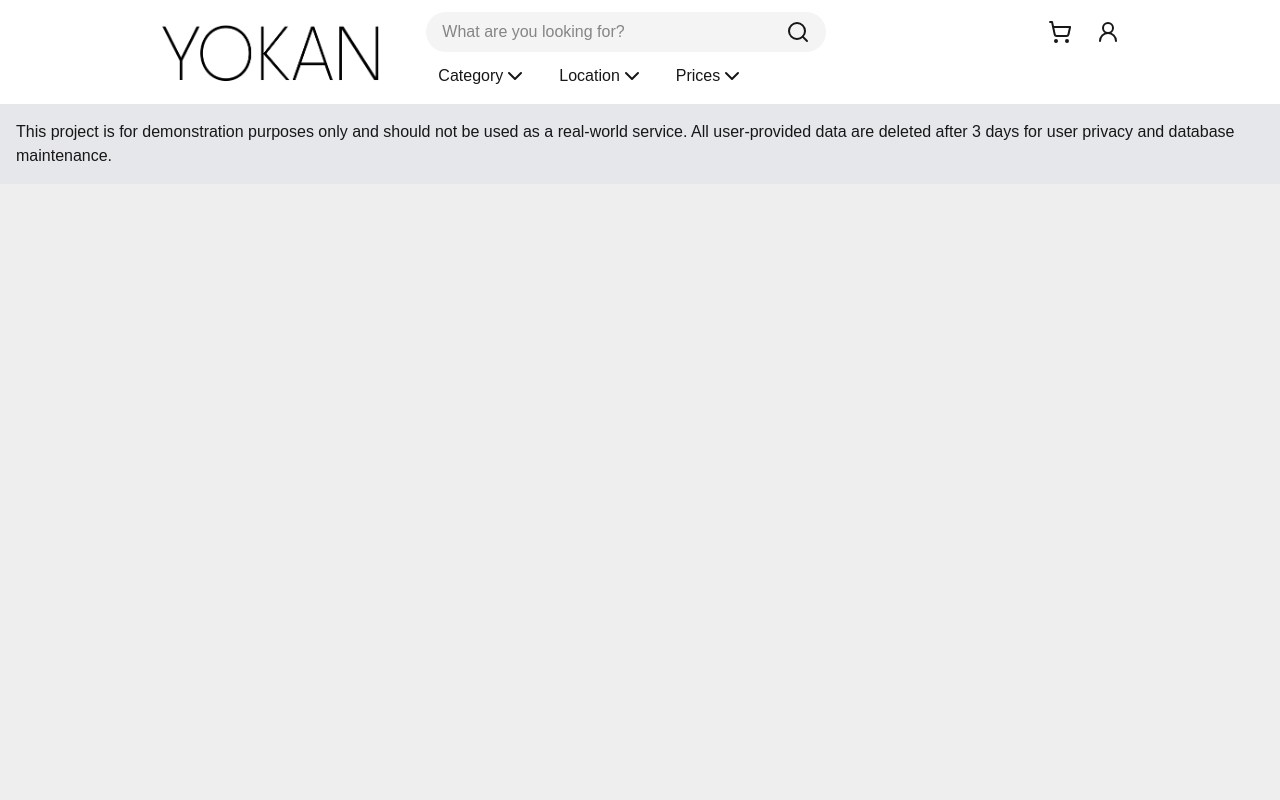
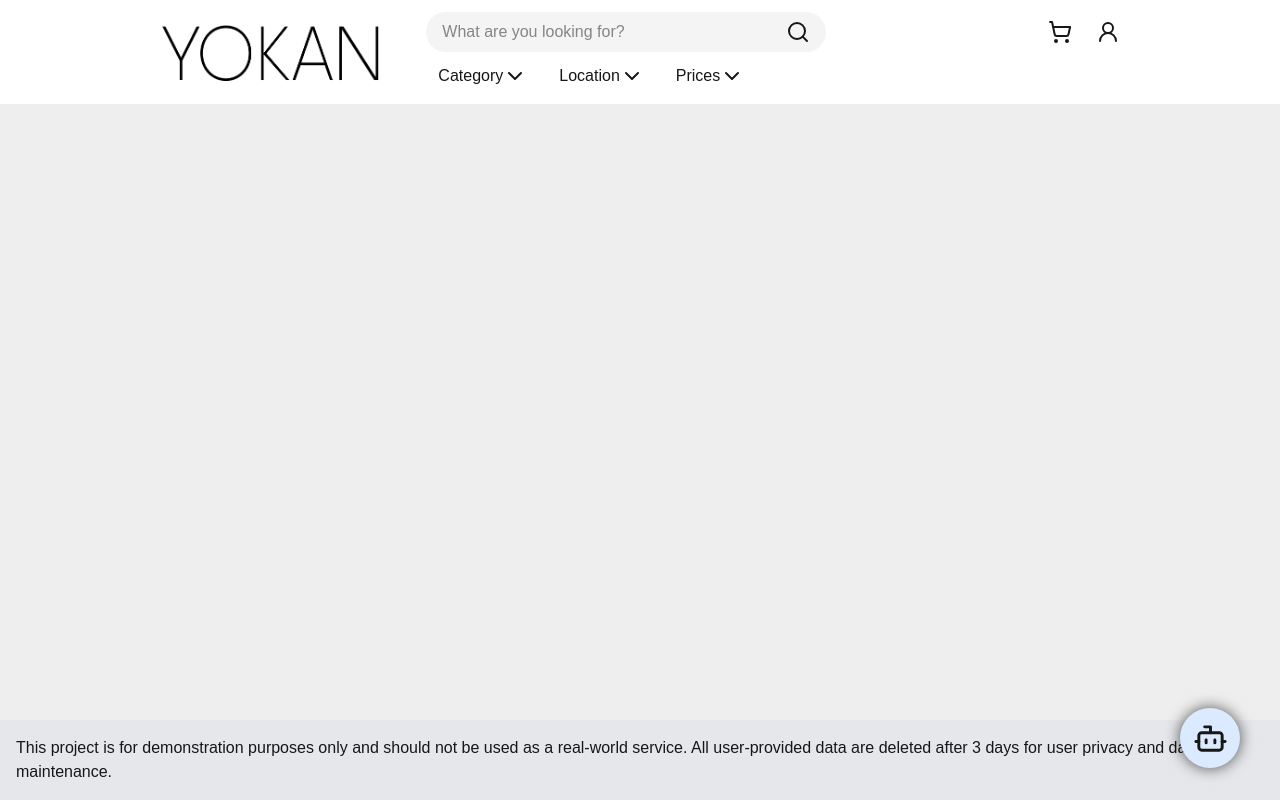
Before and after one commit to pochicake/react-ecommerce-website, a Next.js app: page /cart in a window 1280 px wide. Built offline with nearby package versions, Linux system fonts and the light colour scheme.

Commit message:
Update app/cart/page.jsx for BaseLayout

```diff
--- a/app/cart/page.jsx
+++ b/app/cart/page.jsx
@@ -1,14 +1,9 @@
-import Footer from "@/components/Footer/Footer";
-import Header from "@/components/Header/Header";
+import BaseLayout from "@/components/BaseLayout";
 
-export default function CartPage() {
+export default async function CartPage() {
     return (
-        <>
-            <Header></Header>
-            <div>
+        <BaseLayout>
 
-            </div>
-            <Footer></Footer>
-        </>
+        </BaseLayout>
     )
 }
```
